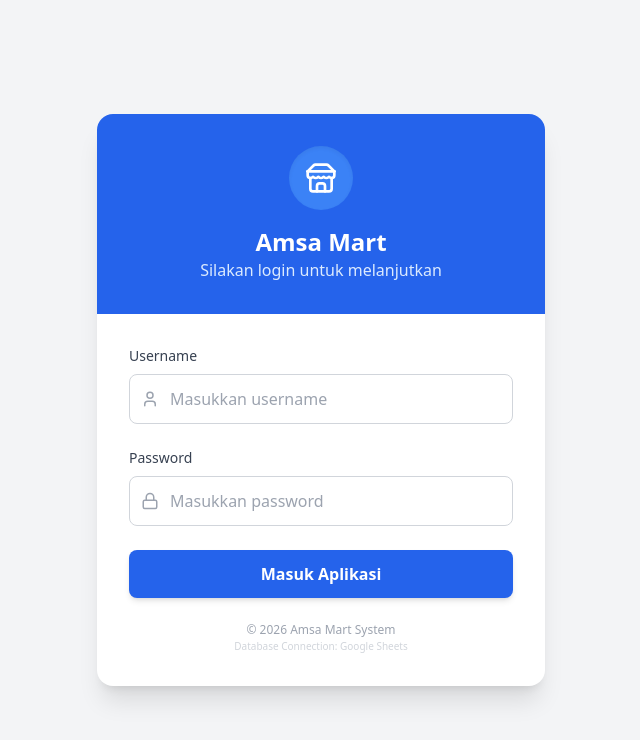
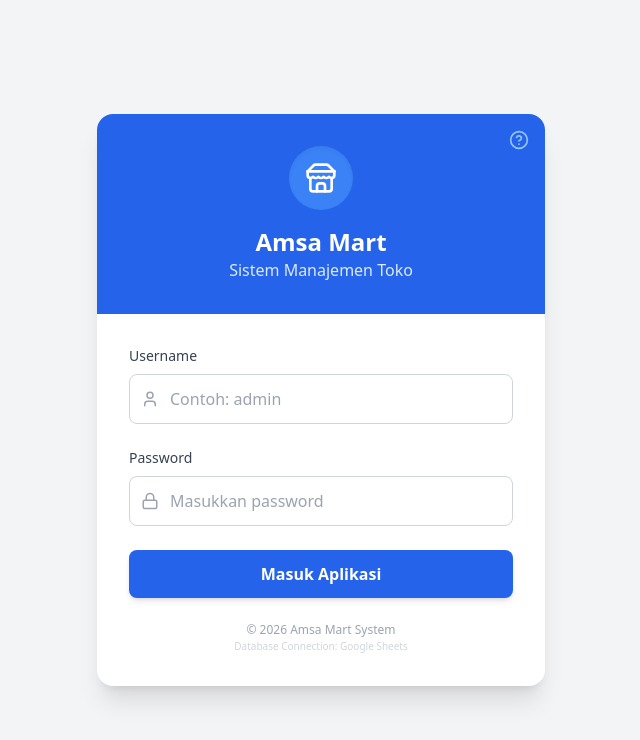
Before and after one commit to pakmalabi-ai/Amsa-Mart, a React (Vite) app: page / in a window 1280 px wide. Shown: the top 740 px of the page, without its empty margins (319-959 px from the left). Built offline with nearby package versions, Linux system fonts and the light colour scheme.

Commit message:
feat: Add password hashing debug to login
Introduces functionality to view and copy the SHA-256 hash of the entered password in real-time on the login screen. This aids in debugging password hashing discrepancies between client and server.

```diff
--- a/components/Login.tsx
+++ b/components/Login.tsx
@@ -1,6 +1,6 @@
-import React, { useState } from 'react';
+import React, { useState, useEffect } from 'react';
 import { User } from '../types';
-import { Lock, User as UserIcon, Store } from 'lucide-react';
+import { Lock, User as UserIcon, Store, HelpCircle, Copy, Check } from 'lucide-react';
 import { Api } from '../services/api';
 
 interface LoginProps {
@@ -22,26 +22,47 @@ const Login: React.FC<LoginProps> = ({ onLogin }) => {
   const [error, setError] = useState('');
   const [isLoading, setIsLoading] = useState(false);
 
+  // State untuk Debugging Hash
+  const [debugHash, setDebugHash] = useState('');
+  const [showDebug, setShowDebug] = useState(false);
+  const [copied, setCopied] = useState(false);
+
+  // Effect untuk generate hash realtime saat user mengetik
+  useEffect(() => {
+    const generateHash = async () => {
+      if (password) {
+        const hash = await sha256(password.trim());
+        setDebugHash(hash);
+      } else {
+        setDebugHash('');
+      }
+    };
+    generateHash();
+  }, [password]);
+
+  const handleCopyHash = () => {
+    if (debugHash) {
+      navigator.clipboard.writeText(debugHash);
+      setCopied(true);
+      setTimeout(() => setCopied(false), 2000);
+    }
+  };
+
   const handleLogin = async (e: React.FormEvent) => {
     e.preventDefault();
     setError('');
     setIsLoading(true);
 
     try {
-      // Normalisasi di frontend juga: Username Lowercase, Trim Password
       const cleanUsername = username.trim().toLowerCase();
-      const cleanPassword = password.trim();
 
-      // 1. Hash password di sisi Client
-      const inputHash = await sha256(cleanPassword);
+      // Gunakan hash yang sudah dihitung di state
+      const inputHash = debugHash || await sha256(password.trim());
 
-      // DEBUG: Lihat hash ini di Console Browser (F12).
-      // Jika login gagal, copy hash dari console dan paste ke kolom password di Google Sheet.
-      console.log("=== DEBUG LOGIN ===");
-      console.log("Username:", cleanUsername);
-      console.log("Password Hash:", inputHash);
+      console.log("=== LOGIN ATTEMPT ===");
+      console.log("User:", cleanUsername);
+      console.log("Pass Hash:", inputHash);
 
-      // 2. Kirim ke API
       const response = await Api.postData('LOGIN', {
         username: cleanUsername,
         password: inputHash
@@ -50,13 +71,14 @@ const Login: React.FC<LoginProps> = ({ onLogin }) => {
       if (response && response.status === 'success' && response.user) {
          onLogin(response.user);
       } else {
-         // Jika gagal, tampilkan pesan dari server atau pesan default
-         setError(response.message || 'Username atau password salah! Periksa Google Sheet Users.');
+         setError(response.message || 'Gagal Login. Pastikan Hash di Sheet Users sesuai dengan Hash di bawah ini.');
+         // Otomatis munculkan debug jika gagal
+         setShowDebug(true);
       }
 
     } catch (err) {
       console.error(err);
-      setError('Gagal menghubungi server. Periksa koneksi internet atau URL API.');
+      setError('Gagal menghubungi server. Periksa URL API di Pengaturan.');
     } finally {
       setIsLoading(false);
     }
@@ -65,12 +87,20 @@ const Login: React.FC<LoginProps> = ({ onLogin }) => {
   return (
     <div className="min-h-screen bg-gray-100 flex items-center justify-center p-4">
       <div className="bg-white rounded-2xl shadow-xl w-full max-w-md overflow-hidden">
-        <div className="bg-blue-600 p-8 text-center text-white">
+        <div className="bg-blue-600 p-8 text-center text-white relative">
           <div className="mx-auto bg-blue-500 w-16 h-16 rounded-full flex items-center justify-center mb-4 shadow-inner">
             <Store size={32} />
           </div>
           <h1 className="text-2xl font-bold">Amsa Mart</h1>
-          <p className="text-blue-100">Silakan login untuk melanjutkan</p>
+          <p className="text-blue-100">Sistem Manajemen Toko</p>
+
+          <button
+            onClick={() => setShowDebug(!showDebug)}
+            className="absolute top-4 right-4 text-blue-300 hover:text-white"
+            title="Bantuan Login"
+          >
+            <HelpCircle size={20} />
+          </button>
         </div>
 
         <div className="p-8">
@@ -93,7 +123,7 @@ const Login: React.FC<LoginProps> = ({ onLogin }) => {
                   value={username}
                   onChange={(e) => setUsername(e.target.value)}
                   className="w-full pl-10 pr-4 py-3 border border-gray-300 rounded-lg focus:ring-2 focus:ring-blue-500 focus:border-blue-500 outline-none transition-all"
-                  placeholder="Masukkan username"
+                  placeholder="Contoh: admin"
                   autoComplete="username"
                 />
               </div>
@@ -117,6 +147,27 @@ const Login: React.FC<LoginProps> = ({ onLogin }) => {
               </div>
             </div>
 
+            {/* AREA DEBUG HASH */}
+            {showDebug && password && (
+              <div className="bg-yellow-50 p-3 rounded-lg border border-yellow-200 text-xs">
+                <p className="font-bold text-yellow-800 mb-1">Kode Hash Password Anda:</p>
+                <div className="bg-white p-2 border border-gray-200 rounded break-all font-mono text-gray-600 mb-2 select-all">
+                  {debugHash}
+                </div>
+                <div className="flex justify-between items-center">
+                  <span className="text-gray-500">Copy kode di atas ke kolom 'password' di Google Sheet agar login berhasil.</span>
+                  <button
+                    type="button"
+                    onClick={handleCopyHash}
+                    className="flex items-center gap-1 bg-white border border-gray-300 px-2 py-1 rounded hover:bg-gray-50 transition-colors text-gray-700 font-medium"
+                  >
+                    {copied ? <Check size={14} className="text-green-600"/> : <Copy size={14}/>}
+                    {copied ? 'Copied' : 'Copy'}
+                  </button>
+                </div>
+              </div>
+            )}
+
             <button
               type="submit"
               disabled={isLoading}
```
